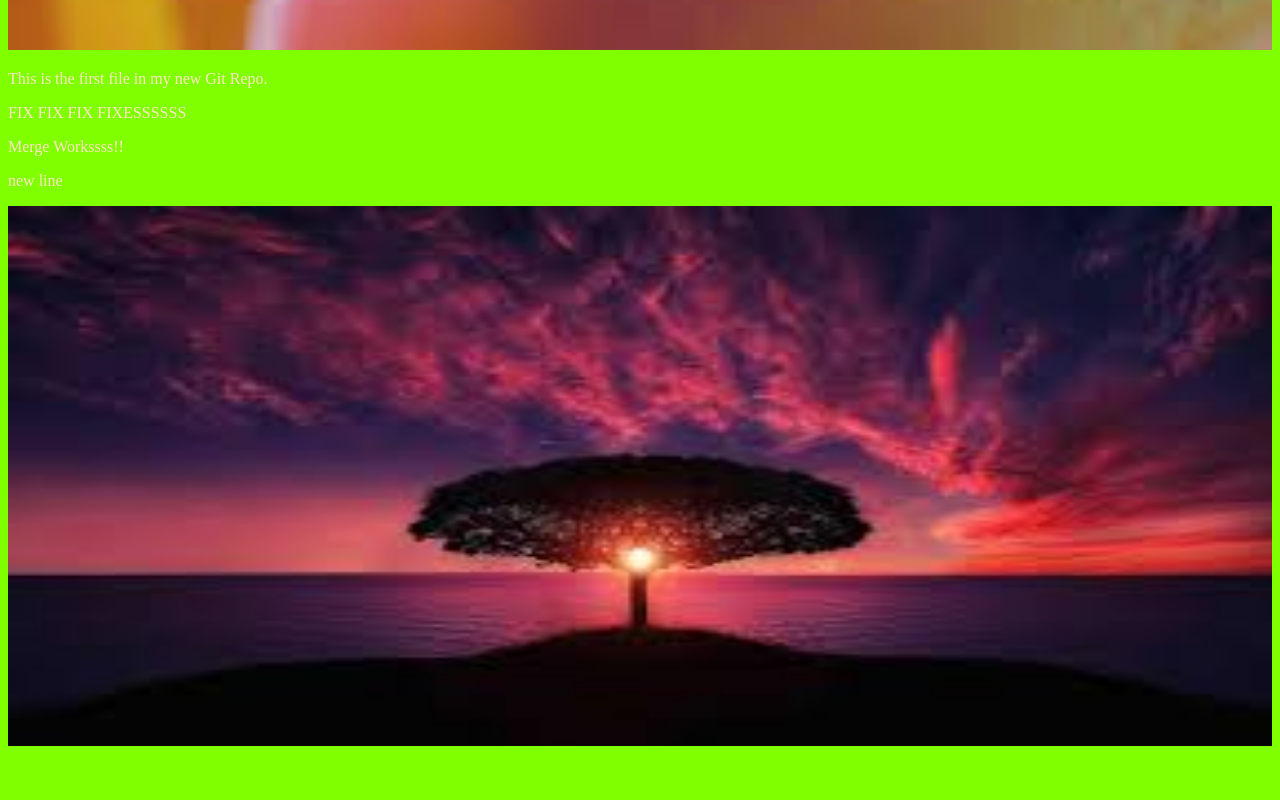
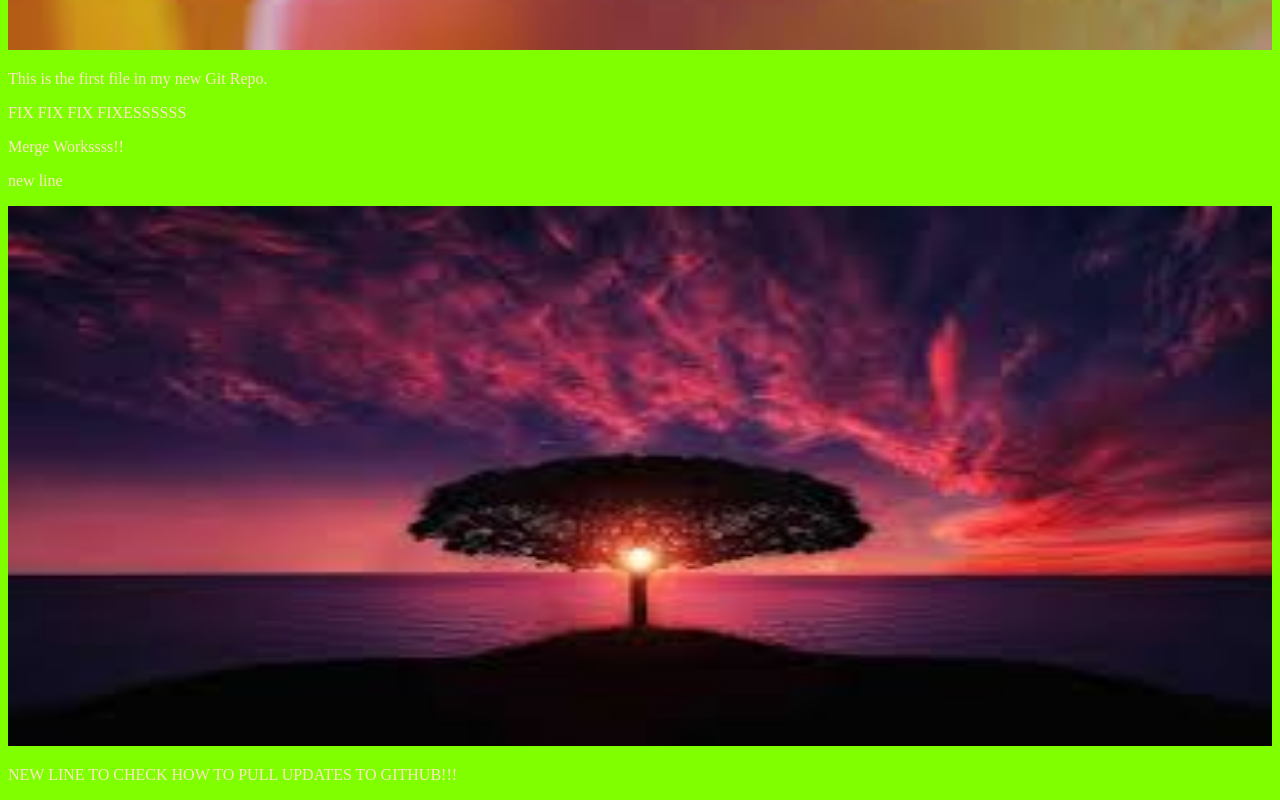
Before and after one commit to m9m9ntomor1/First_import, a plain HTML site: page index.html in a window 1280 px wide. Shown: the part 990-1790 px from the top of the page. Before the commit the page ends 1748 px from the top, so only its background shows below. Drawn offline with Linux system fonts and the light colour scheme.

Commit message:
Check how to Push

```diff
--- a/index.html
+++ b/index.html
@@ -13,5 +13,6 @@
 <p>Merge Workssss!!</p>
 <p>new line</p>
 <div><img src="download2.jpg" alt="Treeeeee" style="width: 100%; height: 540px;"></div>
+<p>NEW LINE TO CHECK HOW TO PULL UPDATES TO GITHUB!!!</p>
 </body>
 </html>
```
